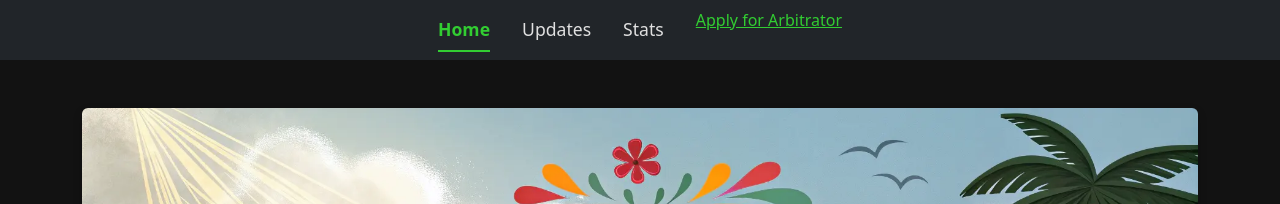
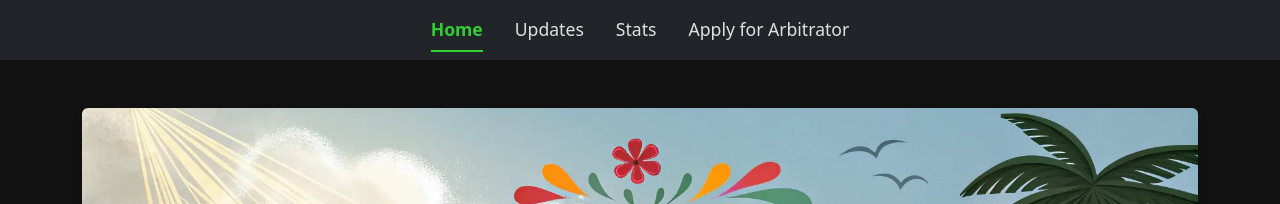
Before and after one commit to The-Aloha-Project/The-Aloha-Project.github.io, a Jekyll site: the page built from index.md, in a window 1280 px wide. Shown: the top 204 px of the page. Built offline with Jekyll 4.4.1, drawn with Linux system fonts in a browser that asks for light colours.

Commit message:
fixed application nav button

```diff
--- a/_includes/navbar.html
+++ b/_includes/navbar.html
@@ -13,7 +13,7 @@
                 <a class="nav-link" href="/stats">Stats</a>
             </li>
             <li class="nav-item mx-3">
-                <a href="">Apply for Arbitrator</a>
+                <a class="nav-link" href="/apply">Apply for Arbitrator</a>
             </li>
         </ul>
     </div>
```
